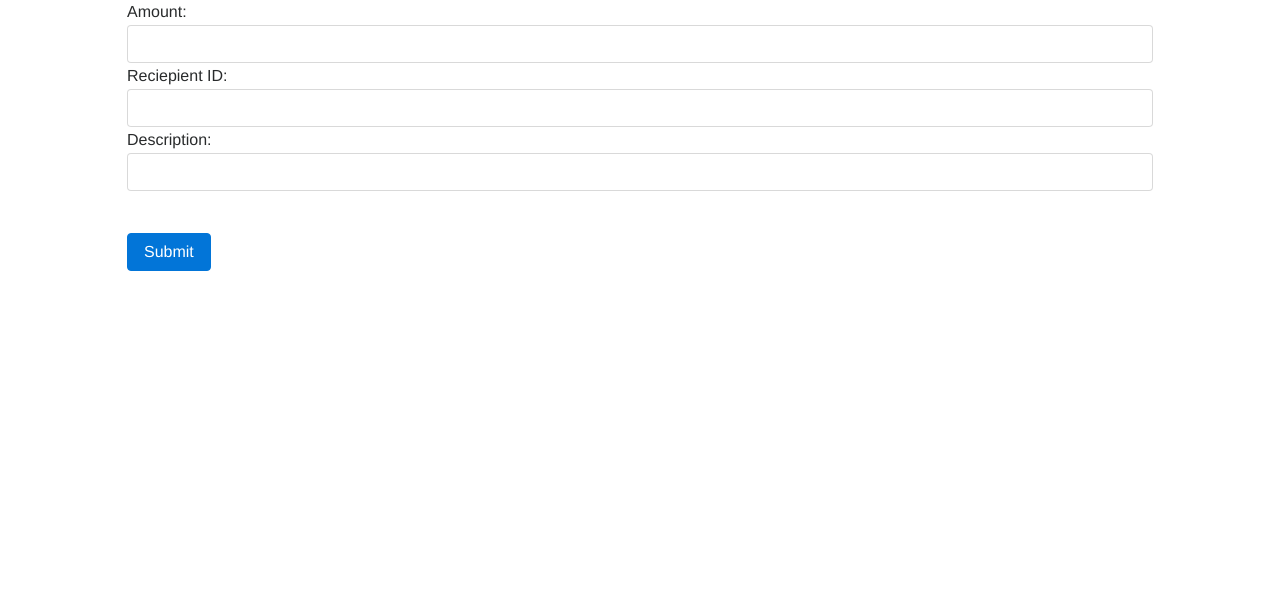
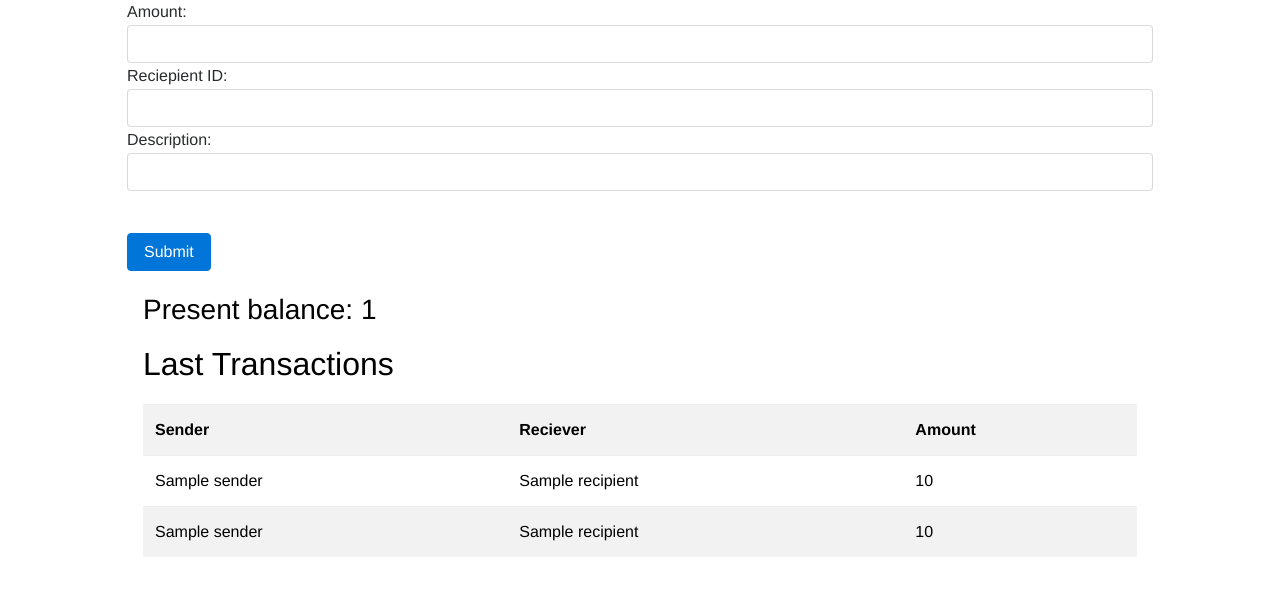
Before and after one commit to firaaz/mongo_project, a Flask app: page /payment in a window 1280 px wide. Shown: the part 129-725 px from the top of the page. Run offline with Flask 2, Linux system fonts and the light colour scheme; the visitor is signed in with stand-in values (Sample User, id 1); a database or web service that is not in the repository returns one stand-in record (values such as "Sample title"); some libraries are stand-ins or nearby versions.

Commit message:
transaction page

```diff
--- a/app.py
+++ b/app.py
@@ -44,9 +44,9 @@ def signup():
 
 @app.route("/balance", methods=['POST', 'GET'])
 def add_balance():
+    total = mongo.db.total
     balance = mongo.db.balance
     if request.method == 'POST':
-        total = mongo.db.total
         balance.insert({'Username' : session['Username'], 'Email' : session['Email'], 'Amount' : request.form['amount'], "C_no" : request.form['c_no'], "Date" : datetime.datetime.now()})
         new_entry = total.find_one({'Email' : session['Email']})
         if new_entry:
@@ -57,11 +57,14 @@ def add_balance():
             total.insert_one({'Email' : session['Email'], "Total_bal" : request.form['amount']})
         flash("Added amount successfully", "success")
         return redirect(url_for('selection_page'))
-    return render_template("balance_insertion.html", balance_list1 = balance.find({'Email': session['Email']}))
+    return render_template("balance_insertion.html", balance_list1 = balance.find({'Email': session['Email']}),
+                           total_balance = total.find_one({'Email': session['Email']}))
 
 
 @app.route("/payment", methods=['GET', 'POST'])
 def transaction():
+    transaction_db = mongo.db.transaction
+    total = mongo.db.total
     if request.method == "POST":
         if mongo.db.total.find_one({'Email' : request.form['r_id']}) is None:
             if mongo.db.users.find_one({'Email' : request.form['r_id']}) is None:
@@ -69,7 +72,6 @@ def transaction():
                 return redirect(url_for("transaction"))
             else:
                 total.insert_one({'Email' : request.form['r_id'], "Total_bal" : 0})
-        transaction_db = mongo.db.transaction
         transaction_db.insert({'sender': session['Email'], 'recipient': request.form['r_id'], 'value': int(request.form['amount']), 'description': request.form['desc'],'date': datetime.datetime.now()})
         sender_bal = int(mongo.db.total.find_one({'Email' : session['Email']})['Total_bal'])
         sender_bal = sender_bal - int(request.form['amount'])
@@ -80,7 +82,9 @@ def transaction():
         flash("Payment successful", "success")
         return redirect(url_for('selection_page'))
         # do the updating of both the databases
-    return render_template("transaction.html")
+    return render_template("transaction.html", transaction_sender_list = transaction_db.find({"sender": session['Email']}),
+                           total_balance = total.find_one({"Email": session['Email']}),
+                           transaction_recv_list = transaction_db.find({'recipient': session['Email']}))
 
 @app.route("/user_info", methods = ['GET', 'POST'])
 def user_info():
--- a/templates/balance_insertion.html
+++ b/templates/balance_insertion.html
@@ -18,6 +18,7 @@ Digi-Pay
     <button type="submit" id="enter"  class="btn btn-primary btn-group btn-group-lg mb-3 w3-margin-top w3-margin-bottom">Submit</button>
     <div class="w3-padding w3-white notranslate">
     <div class="table-responsive">
+        <h3><p> Present balance: {{ total_balance['Total_bal'] }} </p></h3>
         <h1>Last Balance Added</h1>
     <table class="table table-hover table-striped">
         <tr>
--- a/templates/transaction.html
+++ b/templates/transaction.html
@@ -16,5 +16,32 @@ Digi-Pay
     <br>
     {% include 'flash.html' %}
     <button type="submit" id="enter"  class="btn btn-primary btn-group btn-group-lg mb-3 w3-margin-top w3-margin-bottom">Submit</button>
+    <div class="w3-padding w3-white notranslate">
+        <div class="table-responsive">
+            <h3><p> Present balance: {{ total_balance['Total_bal'] }} </p></h3>
+            <h1>Last Transactions</h1>
+            <table class="table table-hover table-striped">
+                <tr>
+                    <th>Sender</th>
+                    <th>Reciever</th>
+                    <th>Amount</th>
+                </tr>
+                {% for sender in transaction_sender_list %}
+                <tr>
+                    <td>{{ sender['sender'] }}</td>
+                    <td>{{ sender['recipient'] }}</td>
+                    <td>{{ sender['amount'] }}</td>
+                </tr>
+                {% endfor %}
+                {% for recv in transaction_recv_list %}
+                <tr>
+                    <td>{{ recv['sender'] }}</td>
+                    <td>{{ recv['recipient'] }}</td>
+                    <td>{{ recv['amount'] }}</td>
+                </tr>
+                {% endfor %}
+            </table>
+        </div>
+    </div>
 </form>
 {% endblock %}
```
Lines whose indentation alone changed are shown as unchanged.
